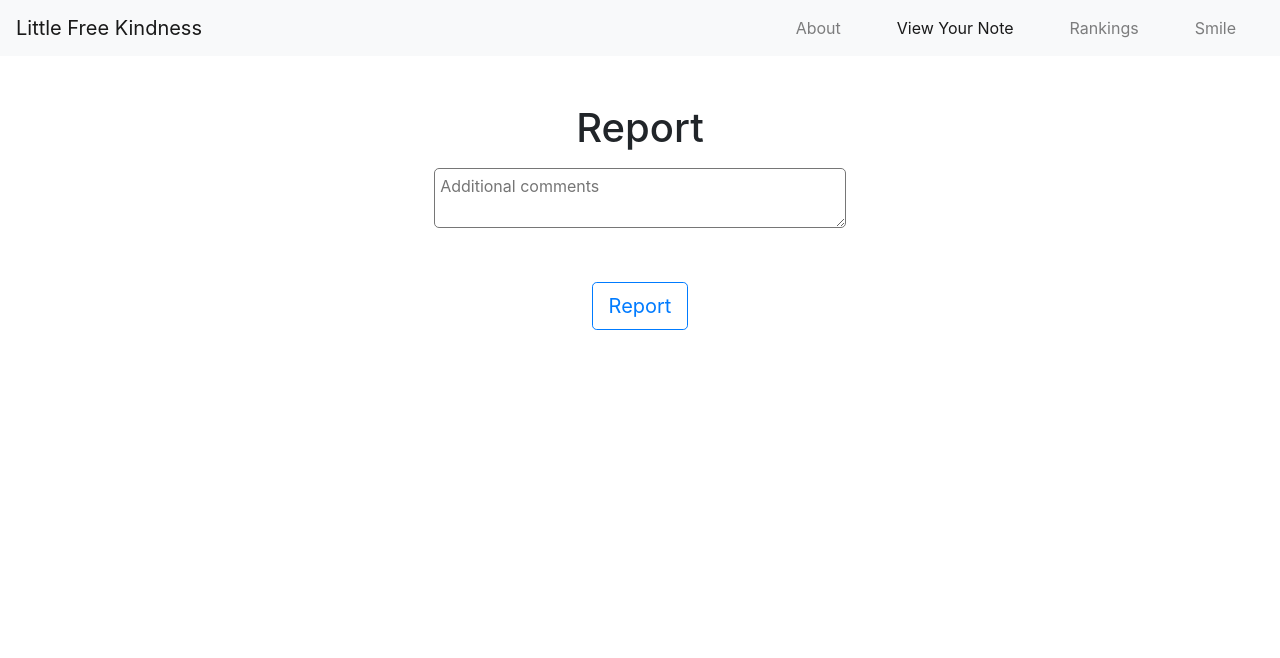
After one commit to jiroger/Little-Free-Kindness, a Flask app: template templates/report.html in a window 1280 px wide. The commit adds this page. Shown: the top 658 px of the page. Run offline with Flask 2, Linux system fonts and the light colour scheme; the template is opened without the code that fills it: values that come from a table or form of the project are taken from there, others are empty; some libraries are stand-ins or nearby versions.

Commit message:
added report and about section; backend wip

```diff
--- a/app.py
+++ b/app.py
@@ -3,7 +3,7 @@ from config import Config
 from flask import Flask, render_template, request, redirect, url_for, session, jsonify
 from flask_sqlalchemy import SQLAlchemy
 from flask_talisman import Talisman
-from forms import InputForm, ViewForm, VoteForm
+from forms import InputForm, ViewForm, VoteForm, ReportForm
 
 app = Flask(__name__)
 
@@ -66,7 +66,15 @@ def rankings():
 
 @app.route('/report', methods=['GET', 'POST'])
 def report():
-    return;
+    form = ReportForm()
+    if form.validate_on_submit():
+        #need to find some way to port report data over to database
+        return render_template("report.html")
+    return render_template("report.html", form=form)
+
+@app.route('/about', methods=['GET'])
+def about():
+    return render_template("about.html")
 
 def toJSON(obj):
     return jsonify(message = obj.message,
--- a/forms.py
+++ b/forms.py
@@ -16,3 +16,8 @@ class ViewForm(FlaskForm):
 class VoteForm(FlaskForm):
     like = SubmitField("Like")
     dislike = SubmitField("Dislike")
+
+class ReportForm(FlaskForm):
+    comments = TextAreaField("Additional comments (optional)")
+    submit = SubmitField("Report")
+    recaptcha = RecaptchaField()
--- a/static/main.css
+++ b/static/main.css
@@ -14,7 +14,7 @@ input[name=name] {
   border: 1px solid black;
 }
 
-textarea[name=message] {
+textarea[name=message], textarea[name=comments] {
   width: 50%;
   padding: 5px;
   border-radius: 5px;
--- /dev/null
+++ b/static/main.js
@@ -0,0 +1,16 @@
+
+$(document).ready(function() {
+    if (document.URL.includes("about")) {
+      document.querySelector(".navbar-nav a:nth-child(1)").classList.add("active");
+    }
+    else if (document.URL.includes("view")) {
+      document.querySelector(".navbar-nav a:nth-child(2)").classList.add("active");
+    }
+    else if (document.URL.includes("rankings")) {
+      document.querySelector(".navbar-nav a:nth-child(3)").classList.add("active");
+    }
+    else if (document.URL.includes("smile")) {
+      document.querySelector(".navbar-nav a:nth-child(4)").classList.add("active");
+    }
+  }
+)
--- a/templates/base.html
+++ b/templates/base.html
@@ -23,6 +23,7 @@
   <script src="https://code.jquery.com/jquery-3.3.1.slim.min.js" integrity="sha384-q8i/X+965DzO0rT7abK41JStQIAqVgRVzpbzo5smXKp4YfRvH+8abtTE1Pi6jizo" crossorigin="anonymous"></script>
   <script src="https://cdnjs.cloudflare.com/ajax/libs/popper.js/1.14.7/umd/popper.min.js" integrity="sha384-UO2eT0CpHqdSJQ6hJty5KVphtPhzWj9WO1clHTMGa3JDZwrnQq4sF86dIHNDz0W1" crossorigin="anonymous"></script>
   <script src="https://stackpath.bootstrapcdn.com/bootstrap/4.3.1/js/bootstrap.min.js" integrity="sha384-JjSmVgyd0p3pXB1rRibZUAYoIIy6OrQ6VrjIEaFf/nJGzIxFDsf4x0xIM+B07jRM" crossorigin="anonymous"></script>
+  <script src="{{ url_for('static', filename='main.js') }}"></script>
   {% endblock %}
 </body>
 
--- a/templates/index.html
+++ b/templates/index.html
@@ -1,5 +1,5 @@
 {% extends "base.html" %}
-{% block title %} Wordcount hehe {% endblock %}
+{% block title %} Little Free Kindness {% endblock %}
 {% block head %} {{ super() }} {% endblock %}
 {% block content %}
 {{ super() }}
@@ -15,6 +15,7 @@
       </p>
       <p> Be a positive influence on a random people's lives by writing them a kind message. It doesn't have to be anything fancy; even something
         as simple as "Have a nice day!" is enough to change someone's life for the better. So whatcha waiting for? Go compose a nice note and make the world a (slightly) better place!
+        <a href="{{ url_for('about')}}">Click here</a> to learn more about this project.
       </p>
       <hr>
       <p>
--- a/templates/nav.html
+++ b/templates/nav.html
@@ -5,9 +5,14 @@
   </button>
   <div class="collapse navbar-collapse" id="navbarNav">
     <ul class="navbar-nav ml-auto">
+      <a class="nav-link" href="{{url_for('about')}}">
+        <li class="nav-item">
+          About
+        </li>
+      </a>
       <a class="nav-link" href="{{url_for('view')}}">
         <li class="nav-item">
-          View
+          View Your Note
         </li>
       </a>
       <a class="nav-link" href="{{url_for('rankings')}}">
--- a/templates/rankings.html
+++ b/templates/rankings.html
@@ -1,5 +1,5 @@
 {% extends "base.html" %}
-{% block title %} Wordcount hehe {% endblock %}
+{% block title %} Rankings {% endblock %}
 {% block head %} {{ super() }} {% endblock %}
 {% block content %}
 {{ super() }}
--- /dev/null
+++ b/templates/report.html
@@ -0,0 +1,36 @@
+{% extends "base.html" %}
+{% block title %} Report {% endblock %}
+{% block head %} {{ super() }} {% endblock %}
+{% block content %}
+{{ super() }}
+<div class="container-fluid">
+  <div class="row">
+    <div class="col-lg-2">
+    </div>
+    <div class="col-lg-8" align="center">
+      <br><br>
+      <h1> Report </h1>
+      <p>
+        <i></i>
+      </p>
+      <form method='POST' action=" {{ url_for('hello') }}">
+
+        <div class="form-group">
+          {{ form.comments(aria_describedby="commentHelp", placeholder="Additional comments", class="form_control")}}
+
+          <br>
+          {{ form.csrf_token }}
+          <br>
+          {{ form.recaptcha }}
+          <br>
+          {{ form.submit(class="btn btn-outline-primary btn-lg")}}
+        </div>
+      </form>
+      <br><br><br>
+    </div>
+
+  </div>
+</div>
+{% endblock %}
+{% block scripts %} {{ super() }}
+{% endblock %}
--- a/templates/smile.html
+++ b/templates/smile.html
@@ -1,5 +1,5 @@
 {% extends "base.html" %}
-{% block title %} Wordcount hehe {% endblock %}
+{% block title %} Smile! {% endblock %}
 {% block head %} {{ super() }} {% endblock %}
 {% block content %}
 {{ super() }}
```
Also changed, not shown: templates/about.html (added, +22 -0 lines).
